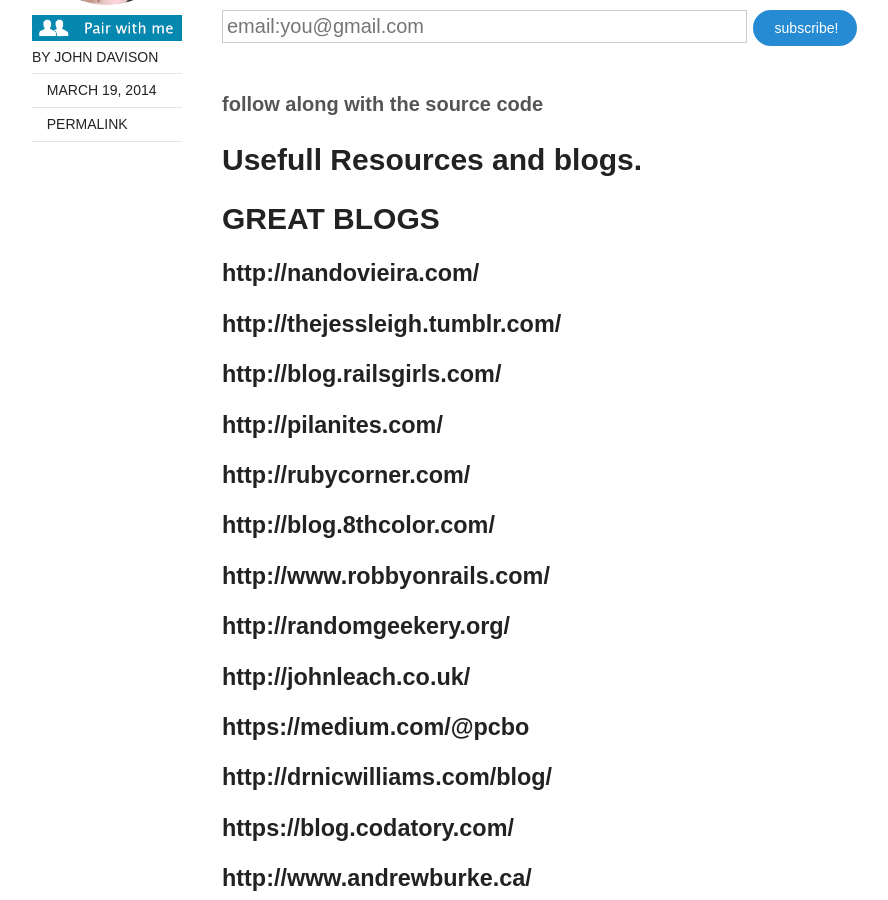
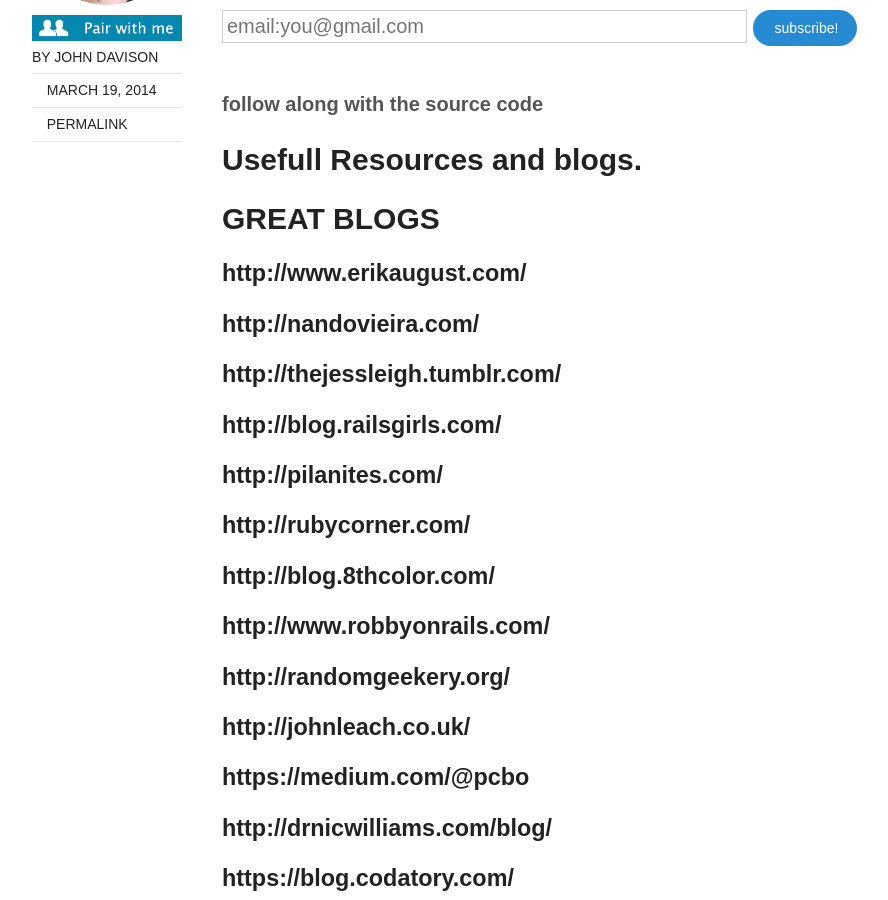
Before and after one commit to jcdavison/rubyonrailstutor.github.io, a Jekyll site: the page built from _posts/2014-03-19-blog-roll.md, in a window 1280 px wide and 900 px high, scrolled down 394 px. Shown: the whole window, without its empty margins (128-1016 px from the left). Built offline with Jekyll 4.4.1, drawn with Linux system fonts in a browser that asks for light colours; nearby versions of some CDN libraries; comment, search, counter and statistics services are not loaded; some of the changed lines change nothing that is shown.

Commit message:
update blogroll

```diff
--- a/_posts/2014-03-19-blog-roll.md
+++ b/_posts/2014-03-19-blog-roll.md
@@ -10,6 +10,8 @@
 
 
 ## GREAT BLOGS
+
+### [http://www.erikaugust.com/](http://www.erikaugust.com/)
 
 ### [http://nandovieira.com/](http://nandovieira.com/)
 
```
